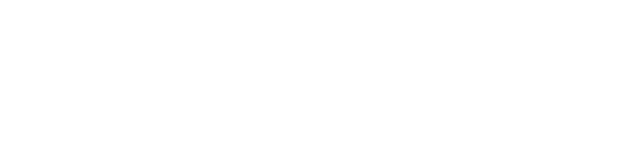
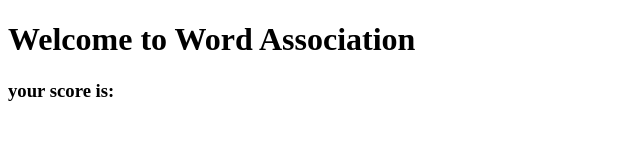
Before and after one commit to cleophas20/wordassociation, a plain HTML site: page index.html in a window 1280 px wide. Shown: the whole page, without its empty margins (0-640 px from the left). Drawn offline with Linux system fonts and the light colour scheme.

Commit message:
added html boilerplate and game divs

```diff
--- a/index.html
+++ b/index.html
@@ -7,6 +7,14 @@
 </head>
 <body>
 
+  <div class="app">
+    <div class="question-area">
+      <h1>Welcome to Word Association</h1>
+      <h3>your score is: <span id="score-display"></span></h3>
+      <div class="questions" id="question-display"></div>
+    </div>
+  </div>
+
 
   <script src="app.js"></script>
 </body>
```
